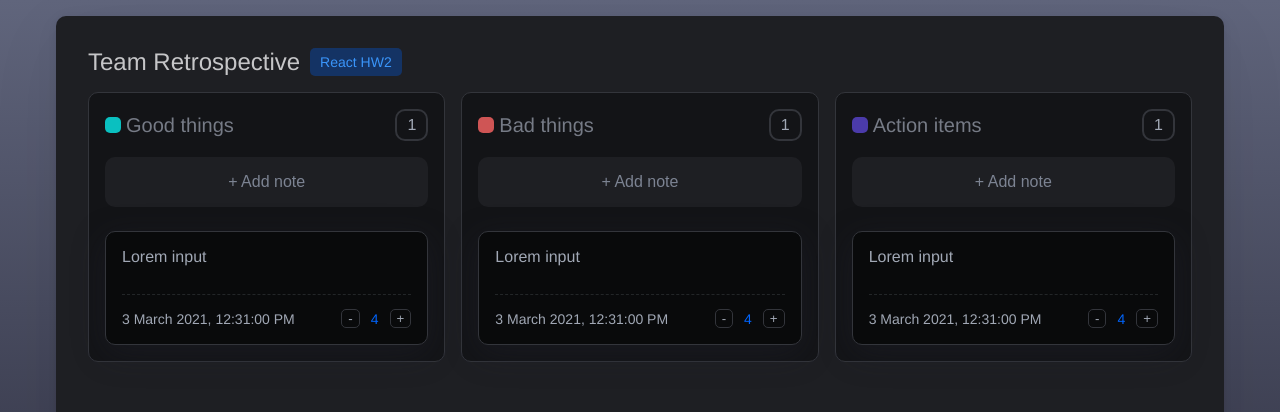
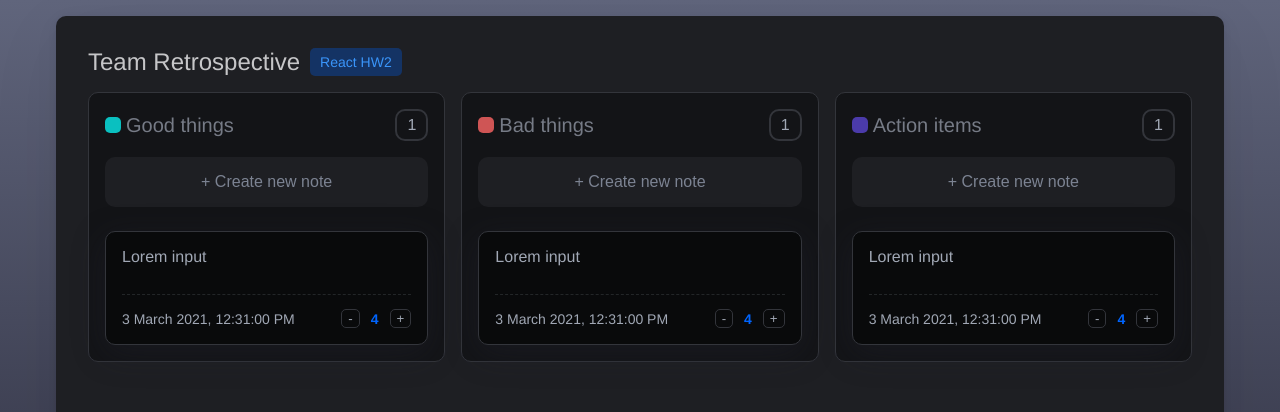
Before and after one commit to iCherya/pm-retrospective-app, a React (Create React App) app: page / in a window 1280 px wide. Shown: the top 412 px of the page. Built offline with nearby package versions, Linux system fonts and the light colour scheme.

Commit message:
Implemeted card addition logic

```diff
--- a/src/Board/Board.jsx
+++ b/src/Board/Board.jsx
@@ -12,20 +12,31 @@ class Board extends React.Component {
           cardContent: 'Lorem input',
           counterValue: 4
         }
-      ]
+      ],
+      isAddingCard: false,
+      cardCandidateValue: ''
     };
 
     this.createCard = this.createCard.bind(this);
     this.sortCards = this.sortCards.bind(this);
     this.updateCounterValue = this.updateCounterValue.bind(this);
+    this.toggleCardAddingMode = this.toggleCardAddingMode.bind(this);
+    this.handleCardSubmit = this.handleCardSubmit.bind(this);
+    this.handleCardChange = this.handleCardChange.bind(this);
   }
 
-  sortCards() {
-    this.setState((previousState) => {
-      const { cards } = previousState;
+  handleCardChange(e) {
+    this.setState({ cardCandidateValue: e.target.value });
+  }
 
-      return { cards: cards.sort((a, b) => b.counterValue - a.counterValue) };
-    });
+  handleCardSubmit(e) {
+    e.preventDefault();
+
+    const { cardCandidateValue } = this.state;
+    if (cardCandidateValue.trim() === '') return;
+
+    this.createCard(cardCandidateValue);
+    this.toggleCardAddingMode();
   }
 
   updateCounterValue(createdDate, value) {
@@ -45,10 +56,18 @@ class Board extends React.Component {
     if (cards.length > 1) this.sortCards();
   }
 
-  createCard() {
+  sortCards() {
+    this.setState((previousState) => {
+      const { cards } = previousState;
+
+      return { cards: cards.sort((a, b) => b.counterValue - a.counterValue) };
+    });
+  }
+
+  createCard(cardContent) {
     const card = {
       createdDate: Date.now(),
-      cardContent: 'Lorem input',
+      cardContent,
       counterValue: 0
     };
 
@@ -61,9 +80,20 @@ class Board extends React.Component {
     this.sortCards();
   }
 
+  toggleCardAddingMode() {
+    this.setState((previousState) => {
+      const { isAddingCard } = previousState;
+
+      return {
+        isAddingCard: !isAddingCard,
+        cardCandidateValue: ''
+      };
+    });
+  }
+
   render() {
     const { boardTitle, boardColor } = this.props;
-    const { cards } = this.state;
+    const { cards, isAddingCard } = this.state;
 
     return (
       <div className={styles.board}>
@@ -72,10 +102,24 @@ class Board extends React.Component {
           <h2 className={styles.heading}>{boardTitle}</h2>
           <div className={styles.counter}>{cards.length}</div>
         </div>
-
-        <button type="button" className={styles['add-btn']} onClick={this.createCard}>
-          + Add note
-        </button>
+        {isAddingCard ? (
+          <form onSubmit={this.handleCardSubmit}>
+            <textarea
+              // eslint-disable-next-line jsx-a11y/no-autofocus
+              autoFocus
+              required
+              className={styles.textarea}
+              onChange={this.handleCardChange}
+            />
+            <button type="submit" className={styles['submit-btn']}>
+              Add Card
+            </button>
+          </form>
+        ) : (
+          <button type="button" className={styles['add-btn']} onClick={this.toggleCardAddingMode}>
+            + Create new note
+          </button>
+        )}
 
         <ul>
           {cards.map((card) => (
--- a/src/Board/Board.module.css
+++ b/src/Board/Board.module.css
@@ -40,20 +40,63 @@
   display: block;
   color: #7c8392;
   border: 0;
+  outline: 0;
   padding: 1em 0;
   margin-bottom: 1.5em;
   font-size: 16px;
-  outline: none;
   font-weight: 300;
   border-radius: 10px;
   cursor: pointer;
   transition: background-color 0.2s linear;
 }
 
+.textarea {
+  width: 100%;
+  border: 1px solid #33353b;
+  outline: 0;
+  border-radius: 10px;
+  color: inherit;
+  padding: 0.5em;
+  font-family: inherit;
+  background-color: #1e1f23;
+  height: 100px;
+  resize: none;
+  box-sizing: border-box;
+}
+
+textarea:invalid {
+  box-shadow: 0 0 0 2px #cf5555;
+}
+
+.textarea:focus {
+  box-shadow: 0 0 0 2px #0065fe;
+}
+
+.submit-btn {
+  display: block;
+  margin: 5px 0 0 auto;
+  cursor: pointer;
+  color: whitesmoke;
+  outline: 0;
+  background-color: #0065fe;
+  border: 0;
+  border-radius: 5px;
+  padding: 0.7em 1.2em;
+}
+
+.submit-btn:active,
 .add-btn:active {
   transform: translateY(1px);
+}
+
+button:focus {
+  box-shadow: 0 0 1px 3px #33353b;
 }
 
 .add-btn:hover {
   background-color: #212225;
 }
+
+.submit-btn:hover {
+  background-color: #2277f7;
+}
--- a/src/Counter/Counter.module.css
+++ b/src/Counter/Counter.module.css
@@ -3,6 +3,7 @@
   justify-content: space-between;
   align-items: center;
   width: 70px;
+  font-weight: bold;
 }
 
 .counter span {
```
